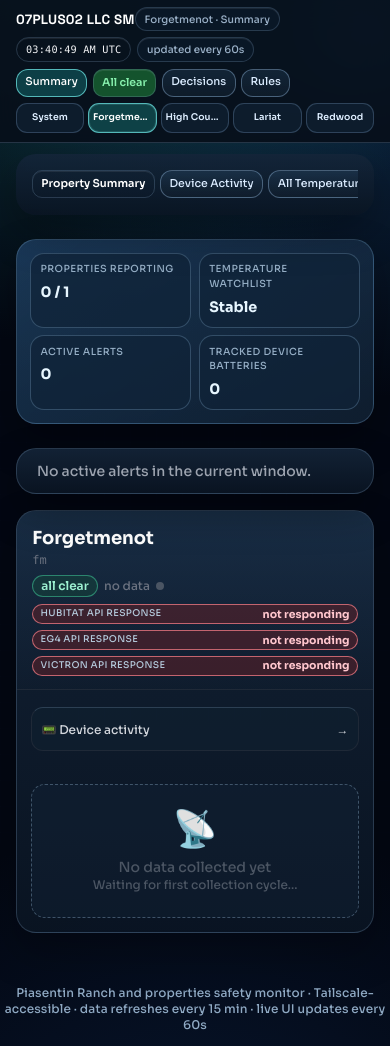
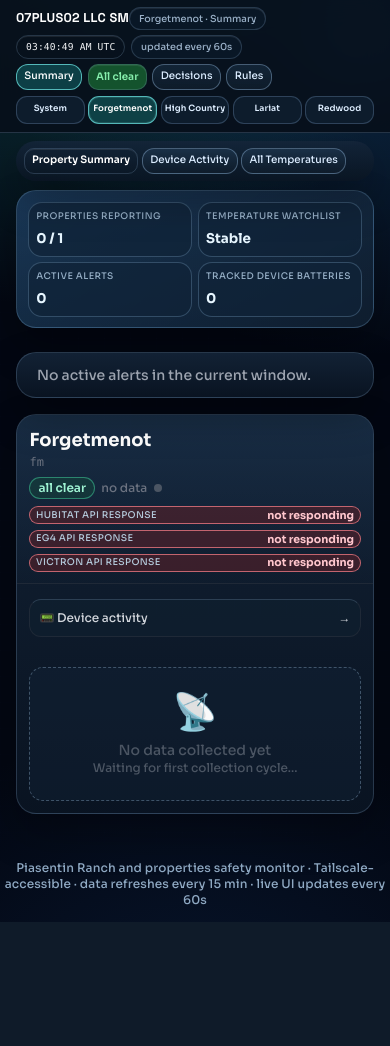
Before and after one commit to rpiasentin/safety-monitor, a FastAPI app: page /property/fm/summary in a window 390 px wide. After the commit the page ends 922 px from the top, so only its background shows below. Run offline with FastAPI, Linux system fonts and the light colour scheme; data that the repository does not hold is empty; parts of the project's set-up code (start-up, migrations or seed data) failed here and were passed over; some libraries are stand-ins or nearby versions.

Commit message:
Normalize timestamps and tighten mobile density

```diff
--- a/app/static/css/monitor-ui.css
+++ b/app/static/css/monitor-ui.css
@@ -259,6 +259,14 @@
   box-shadow: var(--shadow-soft);
 }
 
+.branch-nav-card {
+  padding: 0.6rem 0.78rem !important;
+}
+
+.branch-nav-row {
+  gap: 0.32rem;
+}
+
 .metric-grid {
   display: grid;
   grid-template-columns: repeat(4, minmax(0, 1fr));
@@ -1281,7 +1289,8 @@
   .dashboard-page .monitor-main {
     display: flex;
     flex-direction: column;
-    padding-bottom: calc(1.5rem + env(safe-area-inset-bottom, 0px)) !important;
+    padding-top: 0.52rem !important;
+    padding-bottom: calc(1.15rem + env(safe-area-inset-bottom, 0px)) !important;
   }
 
   .dashboard-page #summary-section {
@@ -1324,13 +1333,13 @@
   }
 
   .monitor-hero {
-    padding: 0.8rem;
+    padding: 0.68rem;
   }
 
   .monitor-header {
-    gap: 0.38rem !important;
-    padding-top: 0.4rem !important;
-    padding-bottom: 0.44rem !important;
+    gap: 0.3rem !important;
+    padding-top: 0.34rem !important;
+    padding-bottom: 0.36rem !important;
   }
 
   .monitor-nav-link,
@@ -1352,50 +1361,38 @@
   }
 
   .header-title {
-    font-size: 0.9rem;
+    font-size: 0.84rem;
   }
 
   .header-nav-btn,
   .header-alert-link {
-    min-height: 28px !important;
-    padding: 0.22rem 0.52rem !important;
-    font-size: 0.68rem !important;
+    min-height: 26px !important;
+    padding: 0.18rem 0.46rem !important;
+    font-size: 0.64rem !important;
   }
 
   .monitor-status-chip,
   .monitor-header #clock {
-    font-size: 0.64rem !important;
+    font-size: 0.6rem !important;
   }
 
   .header-property-row {
-    gap: 0.28rem;
+    gap: 0.22rem;
   }
 
   .header-property-link {
-    min-height: 30px;
-    padding: 0.3rem 0.22rem;
-    font-size: 0.62rem;
-  }
-
-  .dashboard-page.mobile-property-focus #property-grid {
-    display: block !important;
-  }
-
-  .dashboard-page.mobile-property-focus #property-grid .property-card {
-    display: none;
-  }
-
-  .dashboard-page.mobile-property-focus #property-grid .property-card.is-selected-property {
-    display: block;
+    min-height: 28px;
+    padding: 0.24rem 0.16rem;
+    font-size: 0.57rem;
   }
 
   .property-grid {
-    gap: 1rem !important;
+    gap: 0.72rem !important;
   }
 
   .property-header {
-    padding: 0.8rem 0.95rem !important;
-    gap: 0.4rem;
+    padding: 0.68rem 0.78rem !important;
+    gap: 0.32rem;
   }
 
   .property-name-wrap {
@@ -1407,20 +1404,20 @@
   }
 
   .property-primary-temp {
-    padding: 0.34rem 0.62rem;
-    font-size: 0.78rem;
+    padding: 0.3rem 0.54rem;
+    font-size: 0.72rem;
   }
 
   .property-primary-temp-note {
-    font-size: 0.6rem;
+    font-size: 0.56rem;
   }
 
   .property-body {
-    gap: 0.8rem;
+    gap: 0.62rem;
   }
 
   .property-card .p-5 {
-    padding: 0.85rem !important;
+    padding: 0.72rem !important;
   }
 
   .property-card .text-3xl {
@@ -1430,34 +1427,38 @@
   .feed-health-box {
     width: 100%;
     justify-content: space-between;
+    padding: 0.16rem 0.34rem;
+    border-radius: 9px;
   }
 
   .feed-warning-pill {
-    font-size: 0.64rem;
-    padding: 0.34rem 0.5rem;
+    font-size: 0.6rem;
+    padding: 0.28rem 0.42rem;
   }
 
   .property-energy-panel {
-    padding: 0.52rem;
-    gap: 0.4rem;
+    padding: 0.44rem;
+    gap: 0.32rem;
   }
 
   .property-energy-grid {
     grid-template-columns: repeat(2, minmax(0, 1fr));
-    gap: 0.34rem;
+    gap: 0.26rem;
   }
 
   .property-energy-value {
-    font-size: 0.76rem;
+    font-size: 0.72rem;
   }
 
   .property-link-button {
-    min-height: 44px;
+    min-height: 38px;
   }
 
   .monitor-alerts .alert-row {
     flex-wrap: wrap;
-    gap: 0.55rem;
+    gap: 0.42rem;
+    padding-top: 0.68rem !important;
+    padding-bottom: 0.68rem !important;
   }
 
   .monitor-alerts .alert-row > div:last-child {
@@ -1475,8 +1476,8 @@
     grid-template-areas:
       "name state"
       "actions actions";
-    gap: 0.35rem 0.45rem;
-    padding: 0.45rem;
+    gap: 0.28rem 0.36rem;
+    padding: 0.34rem 0.36rem;
   }
 
   .property-safety-name-wrap {
@@ -1501,8 +1502,8 @@
     grid-template-areas:
       "status name activity"
       "status type battery";
-    gap: 0.45rem 0.75rem;
-    padding: 0.85rem 0.95rem !important;
+    gap: 0.34rem 0.6rem;
+    padding: 0.66rem 0.74rem !important;
   }
 
   .device-cell-status {
@@ -1529,6 +1530,15 @@
     justify-content: flex-end !important;
     text-align: right;
   }
+
+  .branch-nav-card {
+    padding: 0.42rem 0.48rem !important;
+    margin-bottom: 0.58rem !important;
+  }
+
+  .branch-nav-row {
+    gap: 0.22rem;
+  }
 }
 
 @media (max-width: 640px) {
@@ -1538,27 +1548,27 @@
 
   .metric-grid {
     grid-template-columns: repeat(2, minmax(0, 1fr));
-    gap: 0.45rem;
+    gap: 0.34rem;
   }
 
   .metric-tile {
-    padding: 0.54rem 0.6rem;
+    padding: 0.42rem 0.46rem;
   }
 
   .metric-label {
-    font-size: 0.61rem;
+    font-size: 0.57rem;
   }
 
   .metric-value {
-    font-size: 0.9rem;
+    font-size: 0.84rem;
   }
 
   .header-title {
-    font-size: 0.84rem;
+    font-size: 0.8rem;
   }
 
   .header-property-link {
-    font-size: 0.58rem;
+    font-size: 0.54rem;
     letter-spacing: 0.01em;
   }
 
@@ -1581,8 +1591,8 @@
   }
 
   .sensor-list-row {
-    padding-top: 0.72rem !important;
-    padding-bottom: 0.72rem !important;
+    padding-top: 0.56rem !important;
+    padding-bottom: 0.56rem !important;
   }
 }
 
--- a/app/templates/dashboard.html
+++ b/app/templates/dashboard.html
@@ -74,8 +74,8 @@
 
   <main class="px-4 pb-8 pt-6 sm:px-6 max-w-7xl mx-auto monitor-main">
     {% if page_view == 'summary' and branch_urls %}
-    <div class="monitor-card rounded-2xl p-4 mb-6">
-      <div class="header-nav-row">
+    <div class="monitor-card rounded-2xl p-4 mb-6 branch-nav-card">
+      <div class="header-nav-row branch-nav-row">
         <span class="monitor-chip header-nav-btn settings-nav-current text-white font-semibold">Property Summary</span>
         <a href="{{ branch_urls.devices }}" class="monitor-button monitor-mini-button header-nav-btn text-gray-200 hover:text-white transition-colors text-xs font-medium">Device Activity</a>
         <a href="{{ branch_urls.temperatures }}" class="monitor-button monitor-mini-button header-nav-btn text-gray-200 hover:text-white transition-colors text-xs font-medium">All Temperatures</a>
--- a/app/templates/device_activity.html
+++ b/app/templates/device_activity.html
@@ -67,8 +67,8 @@
   </header>
 
   <main class="px-4 pb-8 pt-6 sm:px-6 max-w-5xl mx-auto monitor-main">
-    <div class="monitor-card rounded-2xl p-4 mb-5">
-      <div class="header-nav-row">
+    <div class="monitor-card rounded-2xl p-4 mb-5 branch-nav-card">
+      <div class="header-nav-row branch-nav-row">
         <a href="{{ branch_urls.summary }}" class="monitor-button monitor-mini-button header-nav-btn text-gray-200 hover:text-white transition-colors text-xs font-medium">Property Summary</a>
         <span class="monitor-chip header-nav-btn settings-nav-current text-white font-semibold">Device Activity</span>
         <a href="{{ branch_urls.temperatures }}" class="monitor-button monitor-mini-button header-nav-btn text-gray-200 hover:text-white transition-colors text-xs font-medium">All Temperatures</a>
--- a/app/templates/system_decisions.html
+++ b/app/templates/system_decisions.html
@@ -10,6 +10,7 @@
   <link rel="preconnect" href="https://fonts.gstatic.com" crossorigin>
   <link href="https://fonts.googleapis.com/css2?family=Space+Grotesk:wght@600;700&family=Sora:wght@500;600;700&display=swap" rel="stylesheet">
   <link rel="stylesheet" href="{{ request.url_for('static', path='css/monitor-ui.css') }}?v={{ static_version }}">
+  <script defer src="{{ request.url_for('static', path='js/monitor-time.js') }}?v={{ static_version }}"></script>
   <meta http-equiv="refresh" content="60">
 </head>
 <body class="bg-gray-950 text-gray-100 min-h-screen monitor-body">
@@ -165,7 +166,7 @@
             <span class="font-mono text-gray-400">{{ ev.property_id }}</span>
             {% endif %}
             <span class="text-gray-500">{{ ago(ev.created_at) }}</span>
-            <span class="text-gray-600 font-mono">{{ ev.created_at }}</span>
+            <span class="text-gray-600 font-mono" data-local-ts="{{ ev.created_at }}" data-local-format="full">{{ ev.created_at }}</span>
           </div>
 
           <p class="text-sm text-gray-200">{{ ev.message }}</p>
```
Also changed, not shown: app/static/js/monitor-time.js (added, +69 -0 lines), app/templates/all_temperatures.html (+10 -3 lines).
